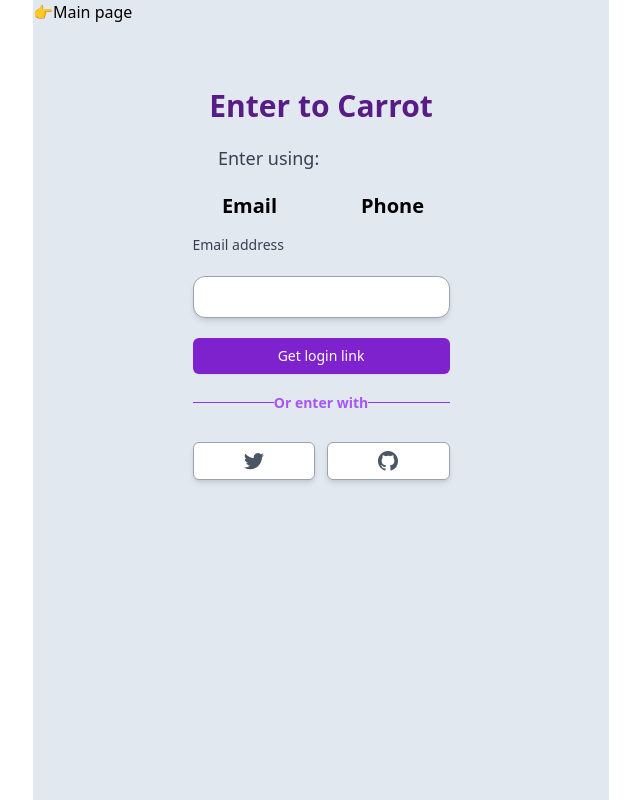
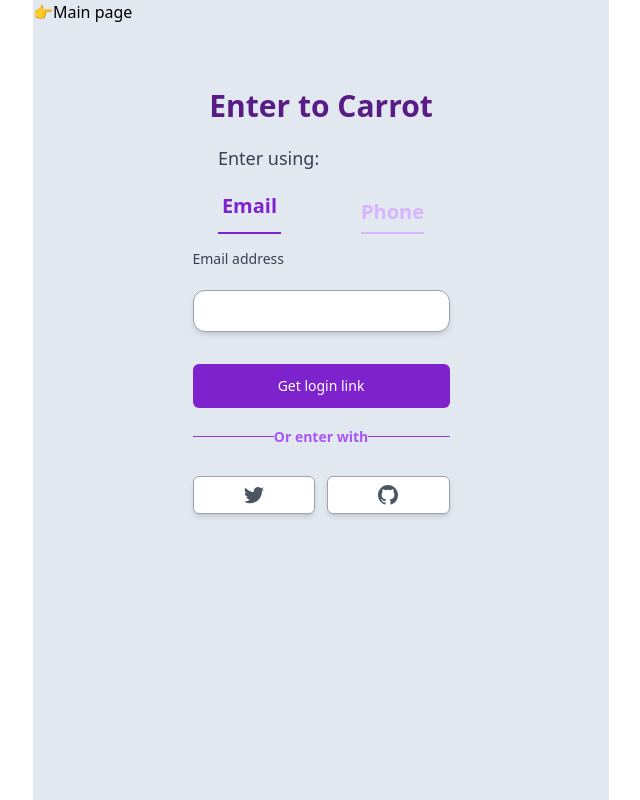
Before and after one commit to alisha0815/e-market-clone, a Next.js app: page /enter in a window 1280 px wide. Shown: the whole page, without its empty margins (319-959 px from the left). Built offline with nearby package versions, Linux system fonts and the light colour scheme.

Commit message:
button component

```diff
--- a/components/LinkButton.tsx
+++ /dev/null
@@ -1,28 +0,0 @@
-import React, { useState } from "react";
-import { cls } from "../libs/utils";
-
-interface LinkButtonProps {
-  text: string;
-  onClick: () => void;
-  isActive: boolean;
-}
-
-const LinkButton = ({ text, onClick, ...props }: LinkButtonProps) => {
-  const [isActive, setIsActive] = useState(false);
-  const Toggle = () => setIsActive(!isActive);
-  return (
-    <button
-      {...props}
-      className={cls(
-        "font-semibold border-b-2 w-full",
-        isActive
-          ? "border-purple-700 text-purple-700 pb-3"
-          : "border-purple-300 text-purple-300"
-      )}
-    >
-      {text}
-    </button>
-  );
-};
-
-export default LinkButton;
--- a/components/button.tsx
+++ b/components/button.tsx
@@ -3,7 +3,7 @@ import { cls } from "../libs/utils";
 interface ButtonProps {
   large?: boolean;
   text: string;
-  onClick: () => void;
+  onClick?: () => void;
   [key: string]: any;
 }
 
--- a/pages/enter.tsx
+++ b/pages/enter.tsx
@@ -5,7 +5,6 @@ import { cloneElement, useState } from "react";
 import Link from "next/link";
 import { cls } from "../libs/utils";
 import { Button } from "../components/button";
-import LinkButton from "../components/LinkButton";
 
 const Enter: NextPage = () => {
   const [method, setMethod] = useState("email");
@@ -27,8 +26,28 @@ const Enter: NextPage = () => {
               Enter using:
             </h5>
             <div className="grid grid-cols-2 gap-20 text-xl ">
-              <LinkButton text="Email" onClick={onEmailClick} isActive={true} />
-              <LinkButton text="Phone" onClick={onPhoneClick} isActive={true} />
+              <button
+                onClick={onEmailClick}
+                className={cls(
+                  "font-semibold border-b-2 w-full",
+                  method === "email"
+                    ? "border-purple-700 text-purple-700 pb-3"
+                    : "border-purple-300 text-purple-300"
+                )}
+              >
+                Email
+              </button>
+              <button
+                onClick={onPhoneClick}
+                className={cls(
+                  "font-semibold border-b-2 w-full",
+                  method === "phone"
+                    ? "border-purple-700 text-purple-700 pb-3"
+                    : "border-purple-300 text-purple-300"
+                )}
+              >
+                Phone
+              </button>
             </div>
           </div>
           <form className="mt-3">
@@ -63,10 +82,10 @@ const Enter: NextPage = () => {
               ) : null}
             </div>
             <div className="py-3 text-center">
-              <button className="bg-purple-700 text-white p-2 mt-2 w-full border-transparent rounded-md hover:opacity-80 hover:scale-105 shadow-sm text-sm font-medium focus:ring-2 focus:ring-offset-2 focus:ring-purple-700 focus:outline-none">
-                {method === "email" ? "Get login link" : null}
-                {method === "phone" ? "Get one-time password" : null}
-              </button>
+              {method === "email" ? <Button text="Get login link" /> : null}
+              {method === "phone" ? (
+                <Button text="Get one-time password" />
+              ) : null}
             </div>
             <div className="mt-4">
               <div className="relative">
```
